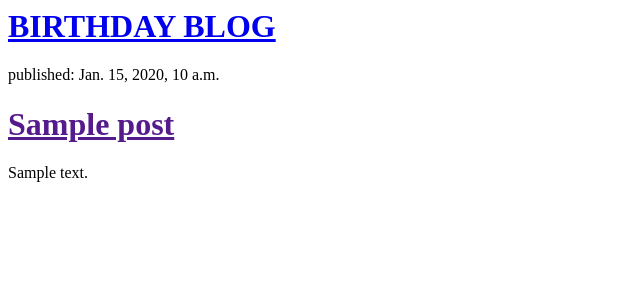
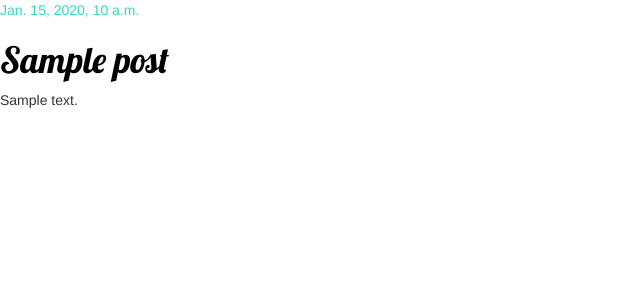
Before and after one commit to emilyYGT/my-first-blog, a Django app: template blog/templates/blog/post_list.html in a window 1280 px wide. Shown: the top 300 px of the page, without its empty margins (0-640 px from the left). Run offline with Django 3.2, Linux system fonts and the light colour scheme; the template is opened without the code that fills it: values that come from a table or form of the project are taken from there, others are empty; tables that the repository leaves empty hold one stand-in row (values such as "Sample post"); some libraries are stand-ins or nearby versions.

Commit message:
added view and template for detailed blog post as well as CSS for the site

```diff
--- /dev/null
+++ b/blog/static/css/blog.css
@@ -0,0 +1,48 @@
+h1 a {
+    color: #2FDBBE;
+    font-family: 'Lobster';
+
+}
+.page-header {
+    background-color: #2FDBBE;
+    margin-top: 0;
+    padding: 20px 20px 20px 40px;
+}
+
+.page-header h1, .page-header h1 a, .page-header h1 a:visited, .page-header h1 a:active {
+    color: #ffffff;
+    font-size: 36pt;
+    text-decoration: none;
+
+}
+
+h1, h2, h3, h4 {
+    font-family: 'Helvetica'
+}
+
+.date {
+    color: #2FDBBE;
+}
+
+.save {
+    float: right;
+}
+
+.post-form textarea, .post-form input {
+    width: 100%;
+}
+
+.top-menu, .top-menu:hover, .top-menu:visited {
+    color: #ffffff;
+    float: right;
+    font-size: 20pt;
+
+}
+
+.post {
+    margin-bottom: 70px;
+}
+
+.post h1 a, .post h1 a:visited {
+    color: #000000;
+}
--- /dev/null
+++ b/blog/templates/blog/base.html
@@ -0,0 +1,14 @@
+{% load staticfiles %}
+<html>
+<head>
+  <link rel="stylesheet" href="//maxcdn.bootstrapcdn.com/bootstrap/3.2.0/css/bootstrap.min.css">
+<link rel="stylesheet" href="//maxcdn.bootstrapcdn.com/bootstrap/3.2.0/css/bootstrap-theme.min.css">
+<link href="http://fonts.googleapis.com/css?family=Lobster&subset=latin,latin-ext" rel="stylesheet" type="text/css">
+<link rel="stylesheet" href="{% static 'css/blog.css' %}">
+</head>
+<body>
+{% block content %}
+
+{% endblock content %}
+</body>
+</html>
--- a/blog/templates/blog/post_list.html
+++ b/blog/templates/blog/post_list.html
@@ -1,13 +1,12 @@
-<html>
-<div>
-    <h1><a href="/">BIRTHDAY BLOG</a></h1>
-</div>
-
-{% for post in posts %}
-    <div>
-        <p>published: {{ post.published_date }}</p>
-        <h1><a href="">{{ post.title }}</a></h1>
-        <p>{{ post.text|linebreaks }}</p>
-    </div>
-{% endfor %}
-<html>
+{% extends 'blog/base.html' %}
+{% block content %}
+    {% for post in posts %}
+        <div class="post">
+            <div class="date">
+                {{ post.published_date }}
+            </div>
+            <h1><a href="/post/{{post.id}}/">{{ post.title }}</a></h1>
+            <p>{{ post.text|linebreaks }}</p>
+        </div>
+    {% endfor %}
+{% endblock  %}
--- a/blog/urls.py
+++ b/blog/urls.py
@@ -1,5 +1,7 @@
-from django.conf.urls import url
+from django.conf.urls import include, url
 from . import views
+
 urlpatterns = [
-  url(r'^$', views.post_list, name='post_list'),
-  ]
+    url(r'^$', views.post_list, name='post_list'),
+    url(r'^post/(?P<pk>\d+)/$', views.post_detail, name='post_detail'),
+]
```
Also changed, not shown: blog/templates/blog/post_detail.html (added, +13 -0 lines), blog/views.py (+5 -2 lines).
